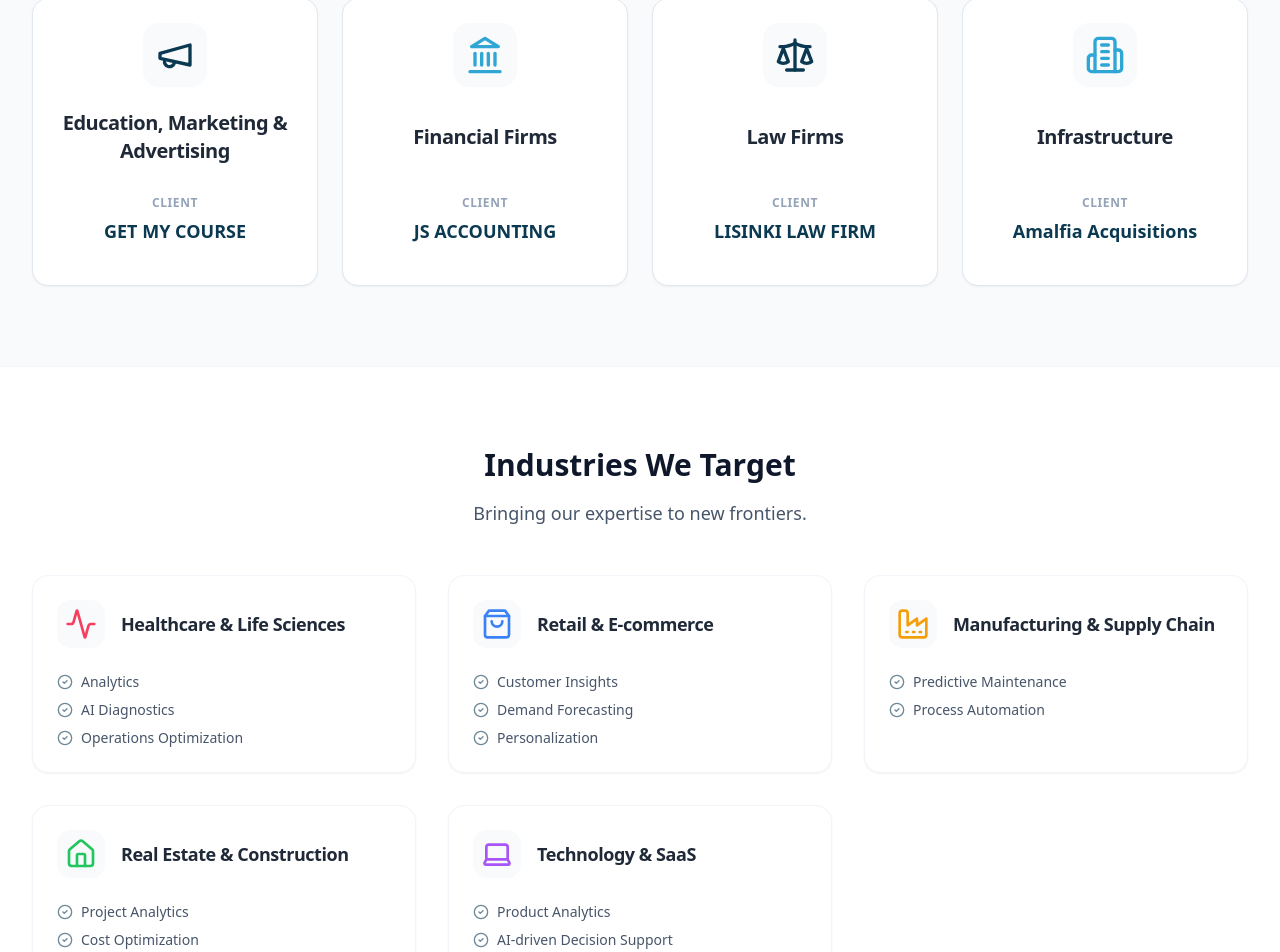
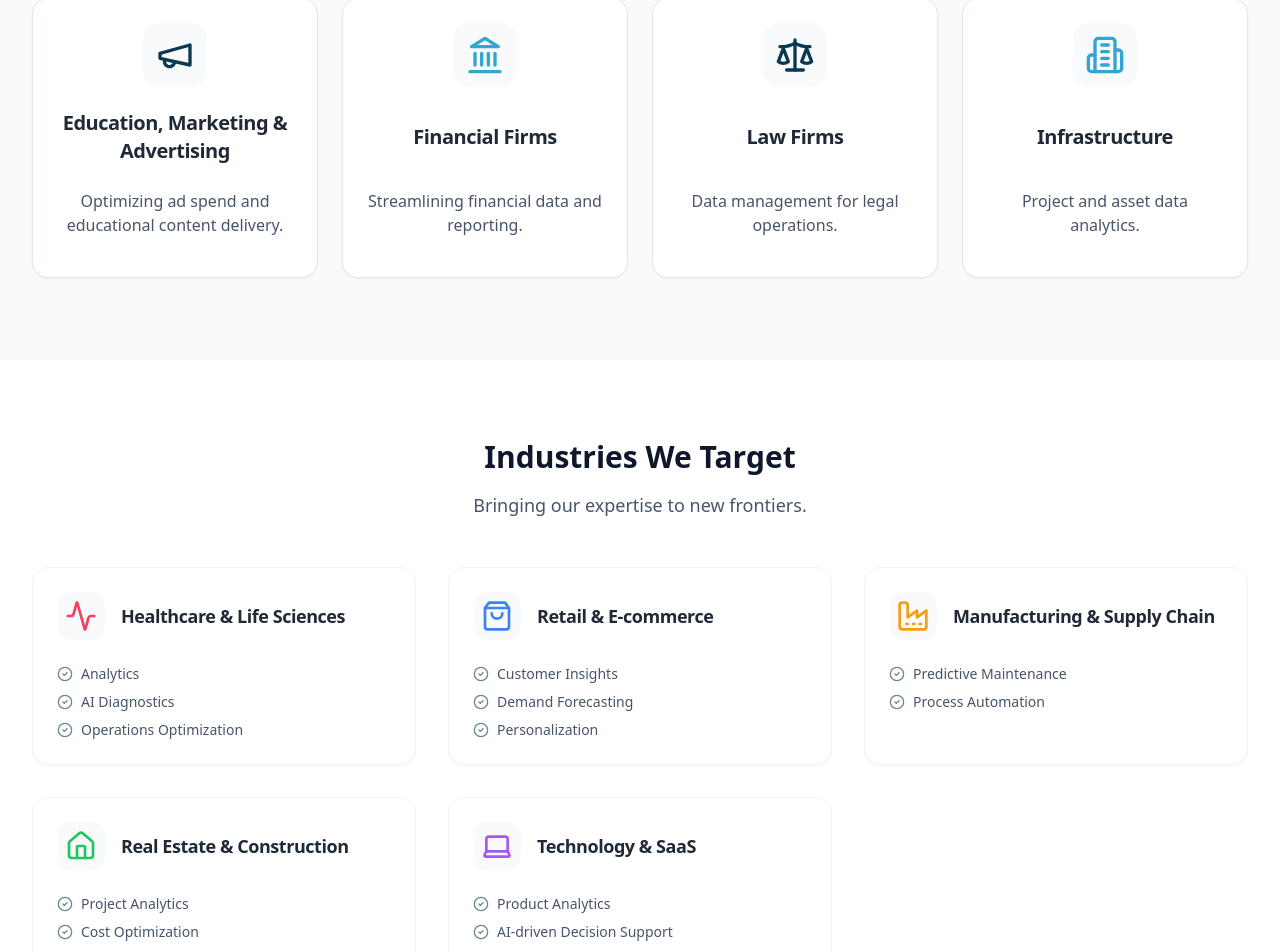
Before and after one commit to gauravshokhanda/codeplaced, a Next.js app: page /industries in a window 1280 px wide. Shown: the part 771-1723 px from the top of the page. Built offline with nearby package versions, Linux system fonts and the light colour scheme.

Commit message:
remove client Project

```diff
--- a/app/industries/page.tsx
+++ b/app/industries/page.tsx
@@ -32,28 +32,24 @@ export default function IndustriesPage() {
       id: "edu-marketing",
       icon: <Megaphone className="h-10 w-10 text-primary" />,
       title: "Education, Marketing & Advertising",
-      client: "GET MY COURSE",
       description: "Optimizing ad spend and educational content delivery.",
     },
     {
       id: "fintech",
       icon: <Landmark className="h-10 w-10 text-accent" />,
       title: "Financial Firms",
-      client: "JS ACCOUNTING",
       description: "Streamlining financial data and reporting.",
     },
     {
       id: "law",
       icon: <Scale className="h-10 w-10 text-primary" />,
       title: "Law Firms",
-      client: "LISINKI LAW FIRM",
       description: "Data management for legal operations.",
     },
     {
       id: "infrastructure",
       icon: <Building2 className="h-10 w-10 text-accent" />,
       title: "Infrastructure",
-      client: "Amalfia Acquisitions",
       description: "Project and asset data analytics.",
     },
   ];
@@ -147,13 +143,8 @@ export default function IndustriesPage() {
                 </CardTitle>
               </CardHeader>
               <CardContent className="text-center">
-                <div className="mb-4">
-                  <span className="text-xs font-semibold text-slate-400 uppercase tracking-wider">
-                    Client
-                  </span>
-                  <div className="font-bold text-lg text-primary mt-1">
-                    {industry.client}
-                  </div>
+                <div className="mb-4 text-slate-600">
+                  {industry.description}
                 </div>
               </CardContent>
             </Card>
--- a/components/layout/Header.tsx
+++ b/components/layout/Header.tsx
@@ -248,28 +248,28 @@ const Header = () => {
                               <GraduationCap className="h-5 w-5 text-primary" />
                             }
                           >
-                            GET MY COURSE - Optimizing ad spend
+                            Optimizing ad spend
                           </ListItem>
                           <ListItem
                             href="/industries#fintech"
                             title="Financial Firms"
                             icon={<Landmark className="h-5 w-5 text-accent" />}
                           >
-                            JS ACCOUNTING - Financial reporting
+                            Financial reporting
                           </ListItem>
                           <ListItem
                             href="/industries#law"
                             title="Law Firms"
                             icon={<Scale className="h-5 w-5 text-primary" />}
                           >
-                            LISINKI LAW FIRM - Legal ops data
+                            Legal ops data
                           </ListItem>
                           <ListItem
                             href="/industries#infrastructure"
                             title="Infrastructure"
                             icon={<Building2 className="h-5 w-5 text-accent" />}
                           >
-                            Amalfia Acquisitions - Project analytics
+                            Project analytics
                           </ListItem>
                         </ul>
                       </div>
```
